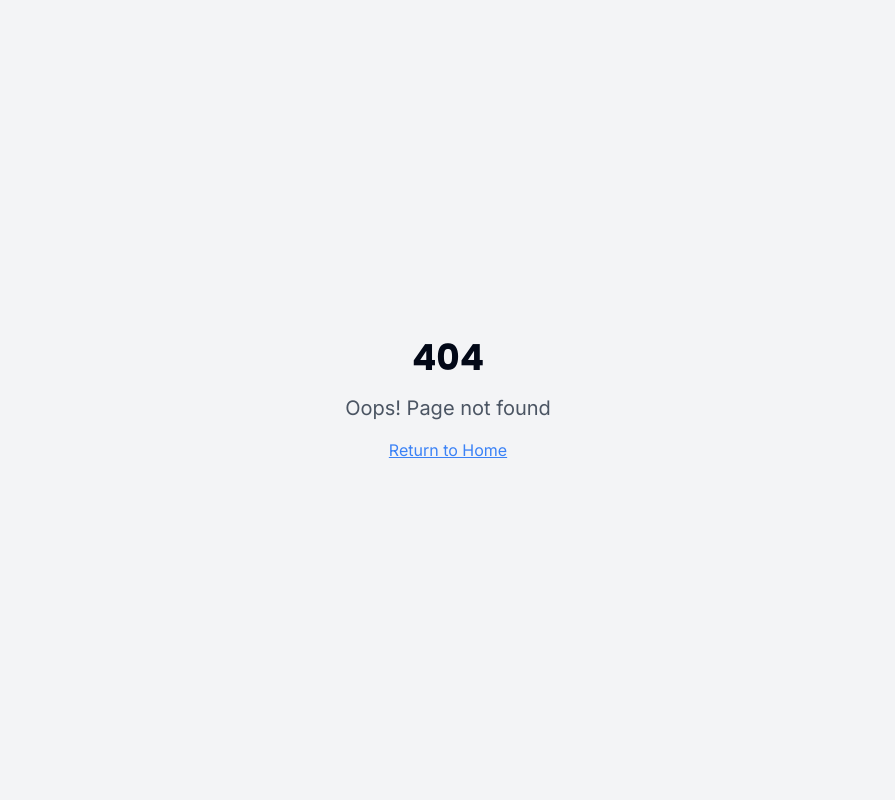
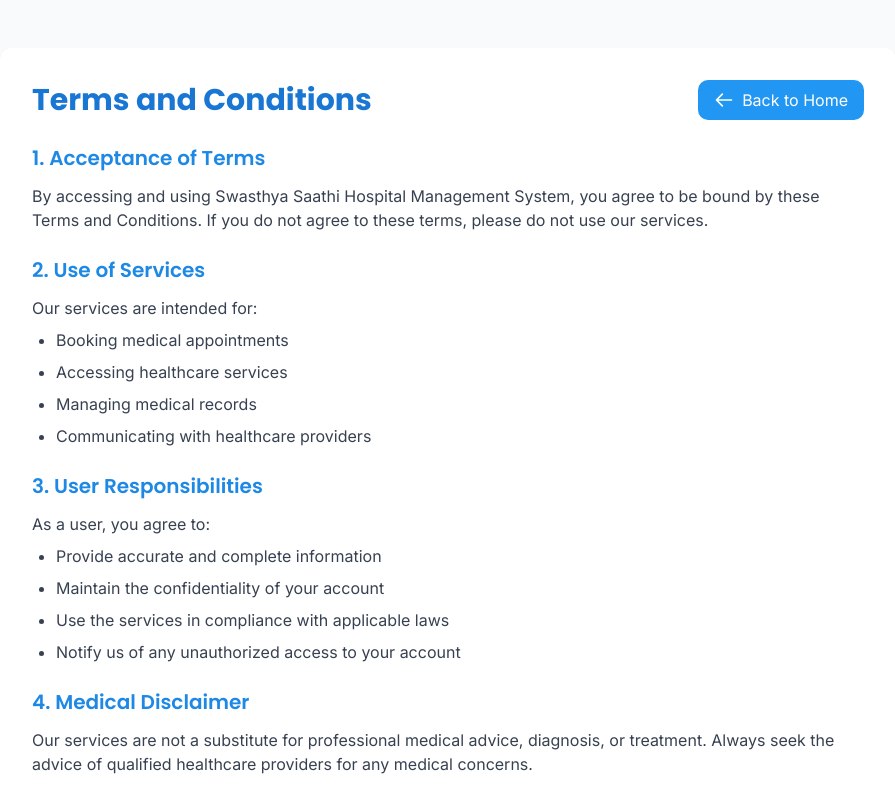
Before and after one commit to debasmitsahoo/swasthya-saathi-connect, a React (Vite) app: page /terms-conditions in a window 1280 px wide. Before the commit this address had no page. Shown: the top 800 px of the page, without its empty margins (192-1087 px from the left). Built offline with nearby package versions, Linux system fonts and the light colour scheme.

Commit message:
Back to home button

```diff
--- a/src/App.tsx
+++ b/src/App.tsx
@@ -1,4 +1,3 @@
-
 import { Toaster } from "@/components/ui/toaster";
 import { Toaster as Sonner } from "@/components/ui/sonner";
 import { TooltipProvider } from "@/components/ui/tooltip";
@@ -16,6 +15,8 @@
 import NotFound from "./pages/NotFound";
 import ServicesPage from "./pages/ServicesPage";
 import ServicePage from "./components/Services/ServicePage";
+import PrivacyPolicy from "./pages/PrivacyPolicy";
+import TermsConditions from "./pages/TermsConditions";
 
 // For animations
 import { MotionConfig } from "framer-motion";
@@ -48,6 +49,8 @@
             <Route path="/admin/billing" element={<AdminDashboardPage />} />
             <Route path="/admin/reports" element={<AdminDashboardPage />} />
             <Route path="/admin/settings" element={<AdminDashboardPage />} />
+            <Route path="/privacy-policy" element={<PrivacyPolicy />} />
+            <Route path="/terms-conditions" element={<TermsConditions />} />
             <Route path="*" element={<NotFound />} />
           </Routes>
         </BrowserRouter>
--- a/src/pages/PrivacyPolicy.tsx
+++ b/src/pages/PrivacyPolicy.tsx
@@ -1,11 +1,34 @@
 import React from 'react';
+import { Link } from 'react-router-dom';
 
 const PrivacyPolicy = () => {
   return (
     <div className="min-h-screen bg-gray-50 py-12">
       <div className="container mx-auto px-4">
         <div className="max-w-4xl mx-auto bg-white rounded-lg shadow-md p-8">
-          <h1 className="text-3xl font-bold text-medical-800 mb-6">Privacy Policy</h1>
+          <div className="flex justify-between items-center mb-6">
+            <h1 className="text-3xl font-bold text-medical-800">Privacy Policy</h1>
+            <Link
+              to="/home"
+              className="inline-flex items-center px-4 py-2 bg-medical-600 text-white rounded-md hover:bg-medical-700 transition-colors duration-300"
+            >
+              <svg
+                className="w-5 h-5 mr-2"
+                fill="none"
+                stroke="currentColor"
+                viewBox="0 0 24 24"
+                xmlns="http://www.w3.org/2000/svg"
+              >
+                <path
+                  strokeLinecap="round"
+                  strokeLinejoin="round"
+                  strokeWidth={2}
+                  d="M10 19l-7-7m0 0l7-7m-7 7h18"
+                />
+              </svg>
+              Back to Home
+            </Link>
+          </div>
 
           <div className="space-y-6 text-gray-700">
             <section>
--- a/src/pages/TermsConditions.tsx
+++ b/src/pages/TermsConditions.tsx
@@ -1,11 +1,34 @@
 import React from 'react';
+import { Link } from 'react-router-dom';
 
 const TermsConditions = () => {
   return (
     <div className="min-h-screen bg-gray-50 py-12">
       <div className="container mx-auto px-4">
         <div className="max-w-4xl mx-auto bg-white rounded-lg shadow-md p-8">
-          <h1 className="text-3xl font-bold text-medical-800 mb-6">Terms and Conditions</h1>
+          <div className="flex justify-between items-center mb-6">
+            <h1 className="text-3xl font-bold text-medical-800">Terms and Conditions</h1>
+            <Link
+              to="/home"
+              className="inline-flex items-center px-4 py-2 bg-medical-600 text-white rounded-md hover:bg-medical-700 transition-colors duration-300"
+            >
+              <svg
+                className="w-5 h-5 mr-2"
+                fill="none"
+                stroke="currentColor"
+                viewBox="0 0 24 24"
+                xmlns="http://www.w3.org/2000/svg"
+              >
+                <path
+                  strokeLinecap="round"
+                  strokeLinejoin="round"
+                  strokeWidth={2}
+                  d="M10 19l-7-7m0 0l7-7m-7 7h18"
+                />
+              </svg>
+              Back to Home
+            </Link>
+          </div>
 
           <div className="space-y-6 text-gray-700">
             <section>
```
